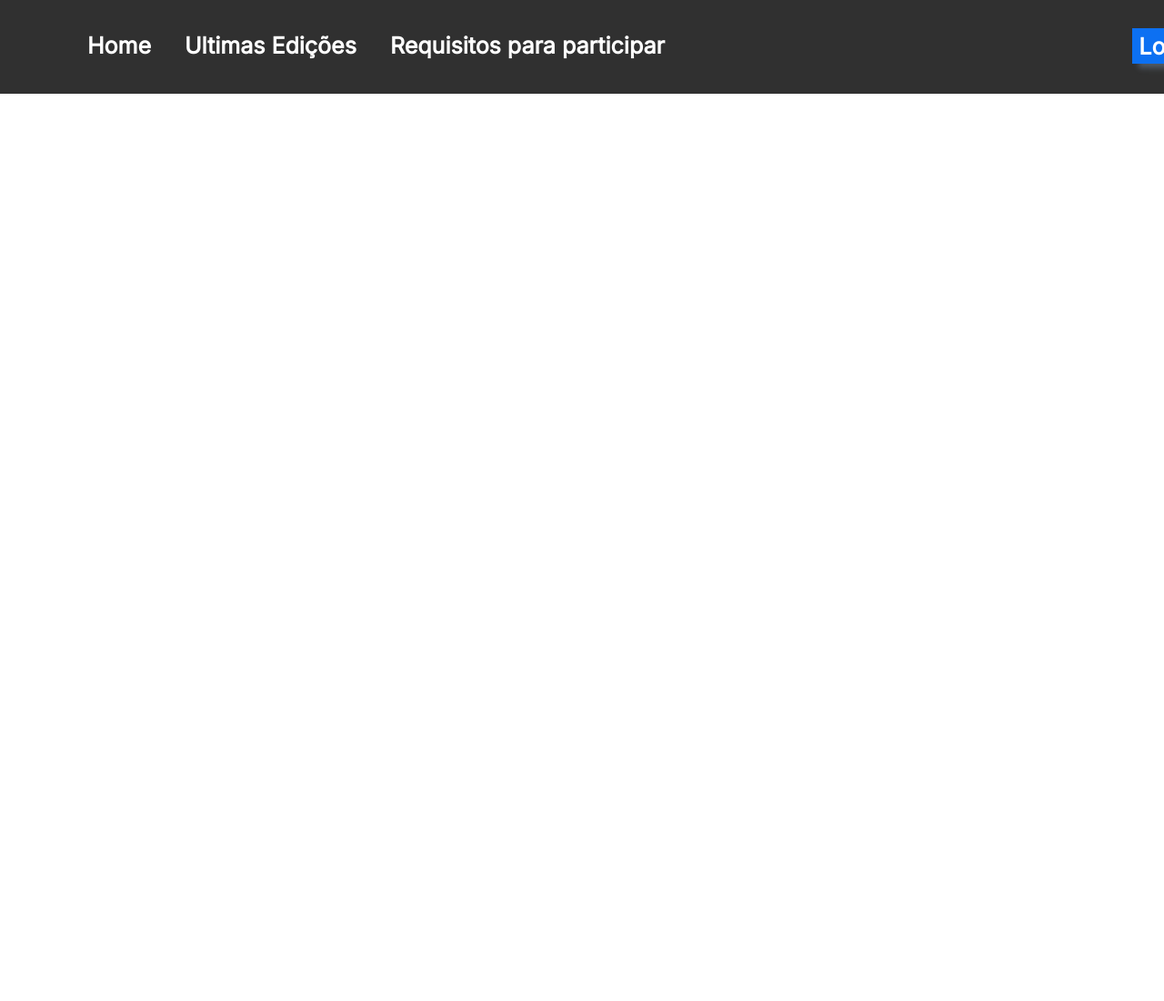
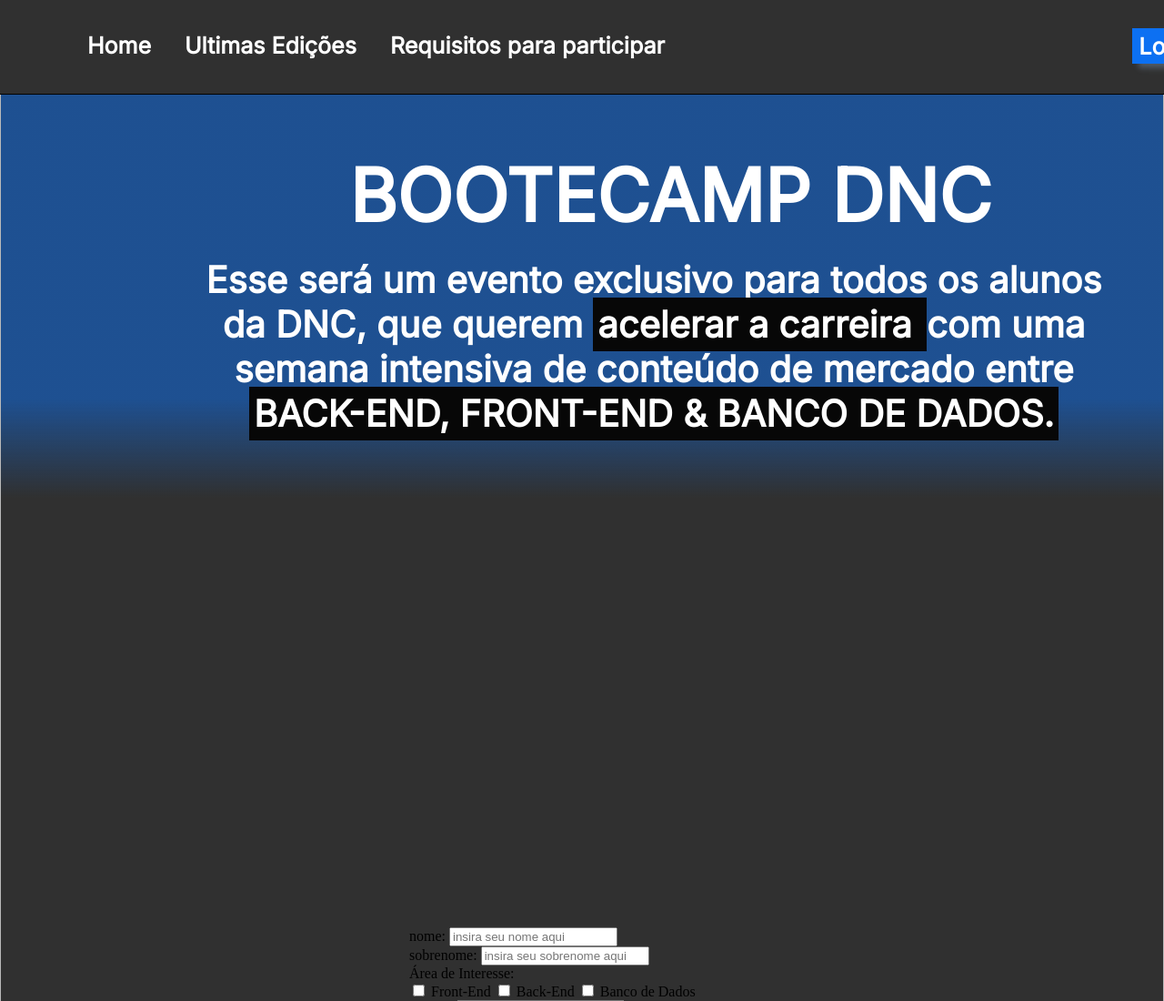
Before and after one commit to brenermota13/bootcamp-dnc, a plain HTML site: page index.html in a window 1280 px wide. Shown: the top 1100 px of the page at 91% size. Before the commit the page ends 800 px from the top, so only its background shows below. Drawn offline with Linux system fonts and the light colour scheme.

Commit message:
modificação no arquivo style.css , criação do cabeçalho

```diff
--- a/index.html
+++ b/index.html
@@ -21,5 +21,60 @@
         <button id="botãoLogin">Login</button>
     </nav>
 
+    <section style="height: 2000px">
+        <header>
+            <h1>Bootecamp dnc</h1>
+
+            <h2>Esse será um evento exclusivo para todos os alunos<br>
+                 da <b>DNC</b>, que querem <span class="invert">acelerar a carreira  </span>com uma<br>
+                 semana intensiva de conteúdo de mercado entre<br>
+                  <span class="invert"> BACK-END, FRONT-END & BANCO DE DADOS. </span></h2>
+
+        </header>
+        <form>
+           <div class="formGroup">
+            <label>nome:</label>
+            <input type="text" placeholder="insira seu nome aqui">
+
+            <div class="formGroup">
+                <label>sobrenome:</label>
+                <input type="text" placeholder="insira seu sobrenome aqui">
+
+                <div class="formGroup">
+                    <label>Área de Interesse:</label>
+                    <div class="checkBox-Itens">
+                    <input type="checkbox" value="front">
+                    <label>Front-End</label>
+
+                    <input type="checkbox" value="back">
+                    <label>Back-End</label>
+
+                    <input type="checkbox" value="banco">
+                    <label>Banco de Dados</label>
+
+                    </div>
+
+
+                    <div class="formGroup">
+                        <label>E-mail:</label>
+                        <input type="email" placeholder="insira seu E-mail aqui">
+
+                        <div class="formGroup">
+                            <label>Telefone:</label>
+                            <input type="text" placeholder="(99) 9 9999-9999">
+
+                            <div class="formGroup">
+                                <label>Insira uma frase criativa aqui:</label>
+                                <input type="text" placeholder="Qual frase criativa você gostaria de falar?">
+
+           </div>
+
+           <input type="submit" value="cadastrar">
+        </form>
+
+    </section>
+
+
+
 </body>
 </html>
--- a/style.css
+++ b/style.css
@@ -1,6 +1,16 @@
+:root{
+    --azul-dnc:#0C70F2;
+    --preto-dnc:#303030;
+    --cinza-hover:#C9C9C9;
+    --font-padrao:'Inter';
+}
+
+
 body{
     margin: 0px;
     padding: 0px;
+    background: linear-gradient(180deg, rgba(12, 112, 242, 0.5) 19.91%, rgba(12, 112, 242, 0) 24.84%), #303030;
+    border: 1px solid #BABABA;
 }
 
 .menu{
@@ -25,7 +35,7 @@ top: 0px;
 background: #303030;
 justify-content:space-around;
 align-items: center;
-border-bottom: 1px; solid;
+border-bottom: 1px solid;
 }
 
 #menu1{
@@ -74,3 +84,49 @@ color: #FFFFFF;
 border: none;
 cursor: pointer;
 }
+
+/*sessão princpal do site */
+
+section{
+    display: flex;
+    flex-direction: column;
+    justify-content: center;
+    align-items: center;
+    margin-top: 100px;
+    margin-bottom: 100px;
+}
+header{
+    color: white;
+    font-family: var(--font-padrao);
+}
+header h1{
+    position: absolute;
+    width: 671px;
+    height: 97px;
+    left: 384px;
+    top: 100px;
+    text-transform: uppercase;
+    font-size: 80px;
+    font-weight: 800px;
+    margin-bottom: 20px;
+    text-align: center;
+    line-height: 97px;
+    white-space: nowrap;
+}
+header h2{
+    text-align: center;
+    font-size: 40px;
+    font-weight: 700px;
+    position: absolute;
+    width: 1018px;
+    height: 192px;
+    left: 210px;
+    top: 250px;
+}
+header .invert{
+    background-color: #070707;
+    font-weight: bold;
+    padding: 5px;
+
+
+}
```
